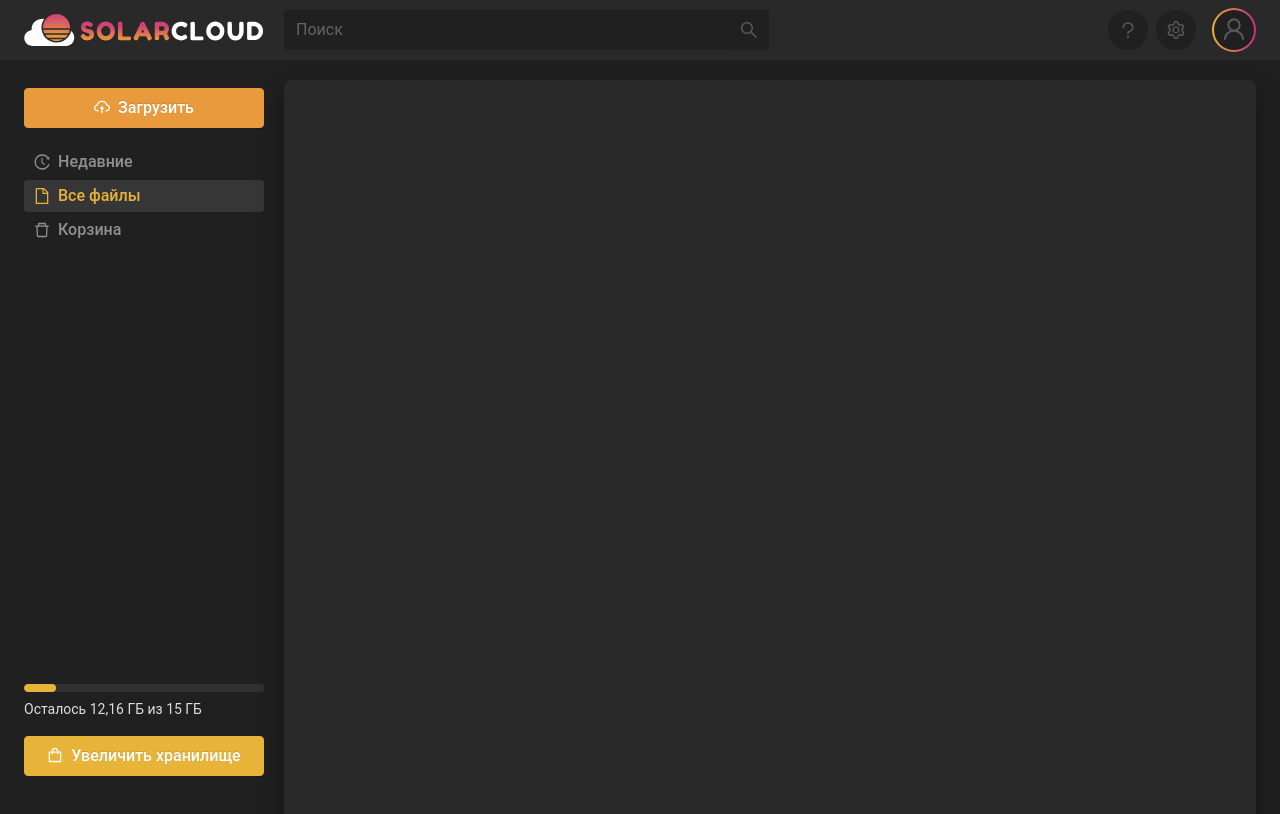
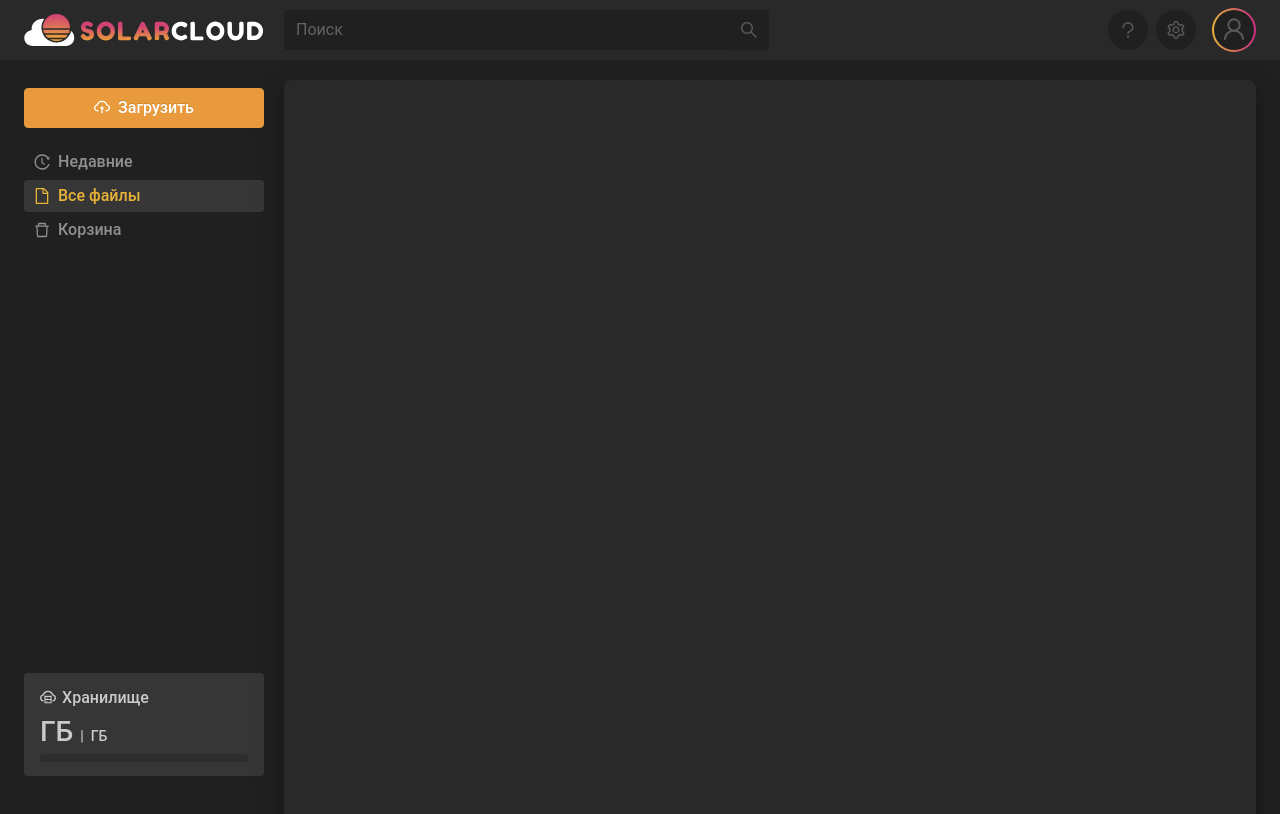
Before and after one commit to Solar-Corporation/solar-cloud-web, a Next.js app: page /cloud in a window 1280 px wide. Shown: the top 814 px of the page. Built offline with nearby package versions, Linux system fonts and the light colour scheme.

Commit message:
fix(component): Переработка блока информации о хранилище

```diff
--- a/src/client/components/Cloud/InfoSpace.tsx
+++ b/src/client/components/Cloud/InfoSpace.tsx
@@ -1,23 +1,41 @@
+import { CloudServerOutlined } from '@ant-design/icons';
 import { Progress } from 'antd';
 import { FC } from 'react';
 import styles from '../../styles/components/CloudInfoSpace.module.css';
-import { ButtonIncrease } from '../UI/ButtonIncrease';
 
-export const CloudInfoSpace: FC = () => {
+interface CloudInfoSpaceProps {
+  used: number;
+  total: number;
+}
+
+export const CloudInfoSpace: FC<CloudInfoSpaceProps> = ({ used, total }) => {
+  const percent = (used / total) * 100;
+
   return (
     <div className={styles.container}>
-      <div className={styles.indicator}>
-        <Progress
-          strokeColor={{
-            '0%': 'var(--color-calendula-gold)',
-            '100%': 'var(--color-calendula-gold)',
-          }}
-          percent={13.4}
-          showInfo={false}
-        />
-        <span>Осталось 12,16 ГБ из 15 ГБ</span>
+      <div className={styles.title}>
+        <CloudServerOutlined />
+        <span className={styles.titleText}>Хранилище</span>
       </div>
-      <ButtonIncrease />
+      <div className={styles.info}>
+        <span className={styles.space}>{used} ГБ </span>|
+        <span className={styles.space}> </span>
+        {total} ГБ
+      </div>
+      <Progress
+        strokeColor={
+          percent > 35
+            ? percent > 70
+              ? percent > 99
+                ? 'var(--color-red)'
+                : 'var(--color-magenta)'
+              : 'var(--color-sunset-orange)'
+            : 'var(--color-calendula-gold)'
+        }
+        trailColor={'rgba(0, 0, 0, 0.2)'}
+        percent={percent}
+        showInfo={false}
+      />
     </div>
   );
 };
--- a/src/client/styles/components/CloudInfoSpace.module.css
+++ b/src/client/styles/components/CloudInfoSpace.module.css
@@ -1,10 +1,34 @@
 .container {
-    display: flex;
-    flex-direction: column;
-    gap: var(--space-m);
+    padding: var(--space-s) var(--space-m) var(--space-xs) var(--space-m);
+    border-radius: var(--control-radius);
+    background: var(--color-control-bg-ghost);
+    color: var(--color-control-typo-ghost);
+    text-shadow: 0 -1px 0 rgb(0 0 0 / 12%);
+    box-shadow: 0 2px 0 rgb(0 0 0 / 5%);
+    font-weight: 500;
+    cursor: pointer;
+    transition: all 0.2s;
 }
 
-.indicator span {
-    margin: 0;
-    font-size: 14px;
+.container:hover {
+    background: var(--color-control-bg-ghost-hover);
+    color: var(--color-control-typo-ghost-hover);
 }
+
+.title {
+    margin-bottom: var(--space-xs);
+    font-size: 16px;
+}
+
+.titleText {
+    margin-left: 6px;
+}
+
+.info {
+    line-height: 28px;
+    height: 28px;
+}
+
+.space {
+    font-size: 28px;
+}
```
